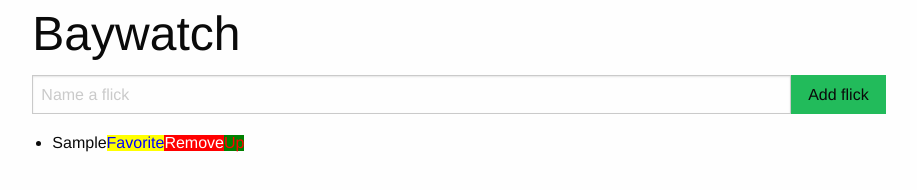
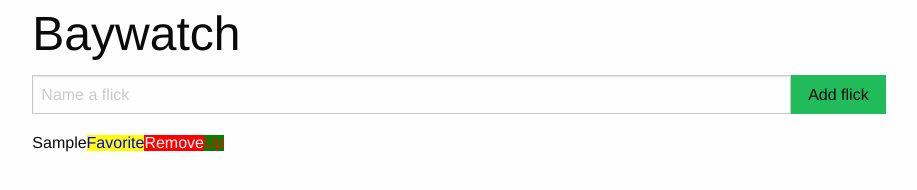
Before and after one commit to rickbrainerd12/baywatch, a plain HTML site: page index.html in a window 1280 px wide. Both pictures are taken after typing "Sample" into the empty fields and a click on the button "Add flick". Shown: the whole page, without its empty margins (181-1098 px from the left). Drawn offline with nearby package versions, Linux system fonts and the light colour scheme.

Commit message:
Updated README

```diff
--- a/app.js
+++ b/app.js
@@ -60,7 +60,7 @@
       id: this.max + 1,
       name: f.flickName.value,
     }
-    this.flicks.push(flick)
+    this.flicks.unshift(flick)
 
     const listItem = this.renderListItem(flick)
     this.list.insertBefore(listItem, this.list.firstElementChild)
--- a/index.html
+++ b/index.html
@@ -38,7 +38,7 @@
 
     <div class="grid-x">
       <div class="medium-8 medium-offset-2 cell list-container">
-        <ul id="flick-list"></ul>
+        <ul id="flick-list" class="no-bullet"></ul>
       </div>
     </div>
 
```
Also changed, not shown: app.css (line endings or trailing spaces), 1 other file.
